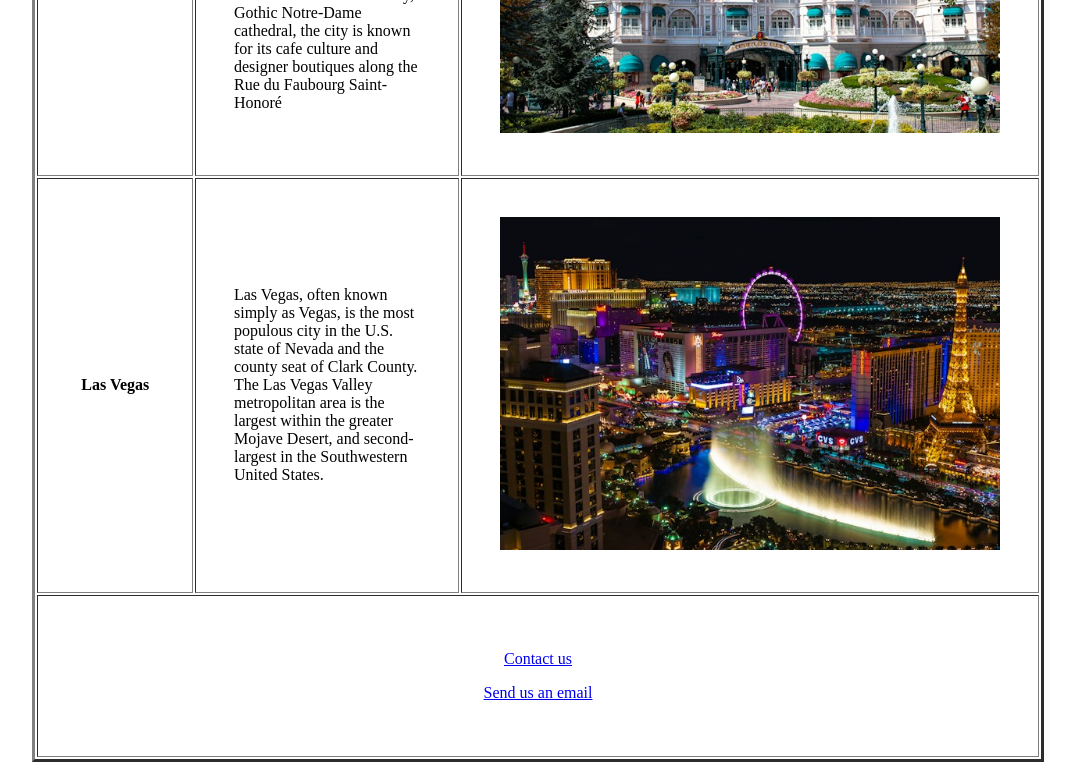
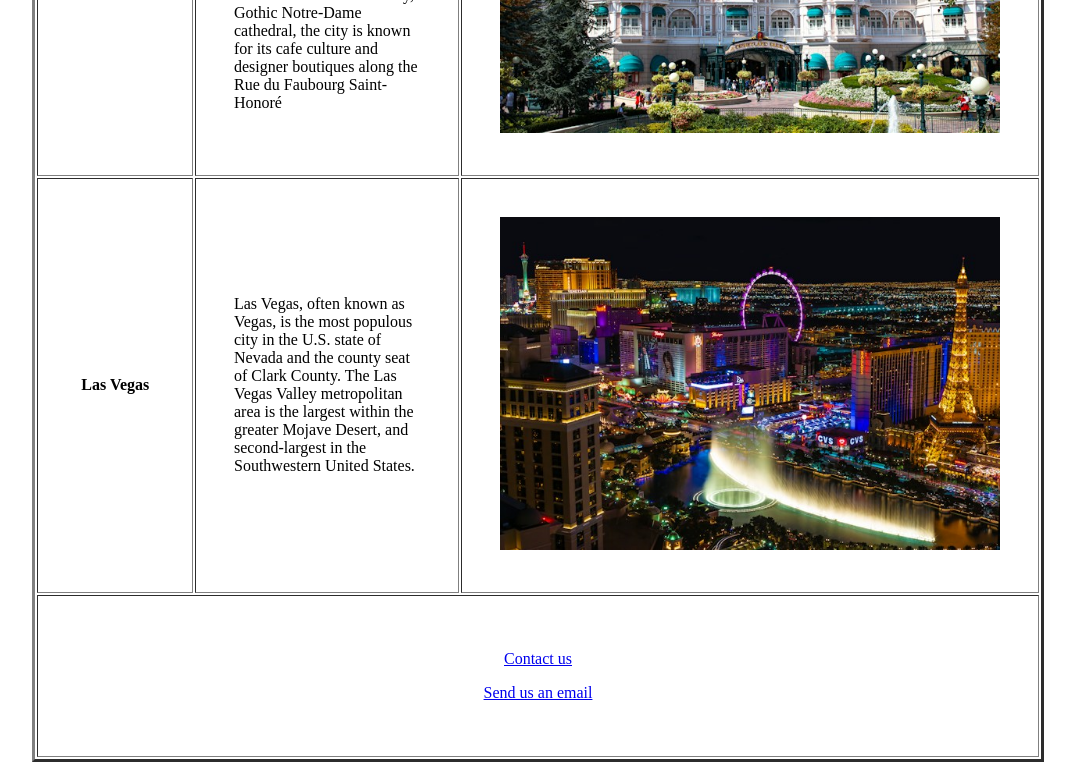
Before and after one commit to Aramide12/week2, a plain HTML site: page assignment.html in a window 1280 px wide. Shown: the part 1738-2513 px from the top of the page, without its empty margins (102-1177 px from the left). Drawn offline with Linux system fonts and the light colour scheme.

Commit message:
fix: travel guide assignment

```diff
--- a/assignment.html
+++ b/assignment.html
@@ -65,7 +65,7 @@
 
             <tr id="lv">
                 <th>Las Vegas</th>
-                <td>Las Vegas, often known simply as Vegas, is the most populous city in the U.S. state of Nevada and the county seat of Clark County. The Las Vegas Valley metropolitan area is the largest within the greater Mojave Desert, and second-largest in the Southwestern United States.</td>
+                <td>Las Vegas, often known as Vegas, is the most populous city in the U.S. state of Nevada and the county seat of Clark County. The Las Vegas Valley metropolitan area is the largest within the greater Mojave Desert, and second-largest in the Southwestern United States.</td>
                 <td><img src="./las vegas strip.jpg" alt="Las Vegas Strip" width="500" title="Las Vegas Strip"></td>
             </tr>
 
```
